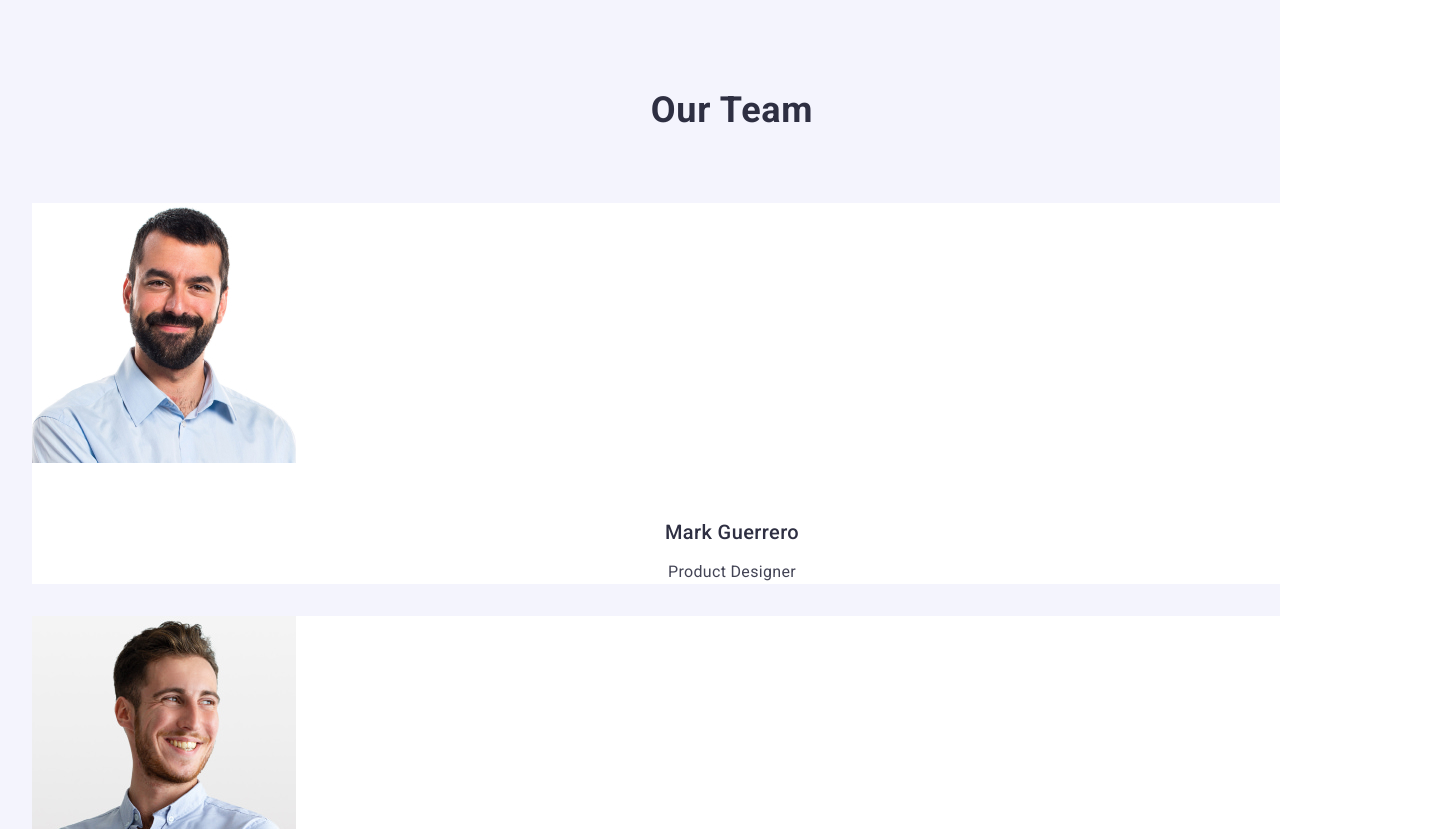
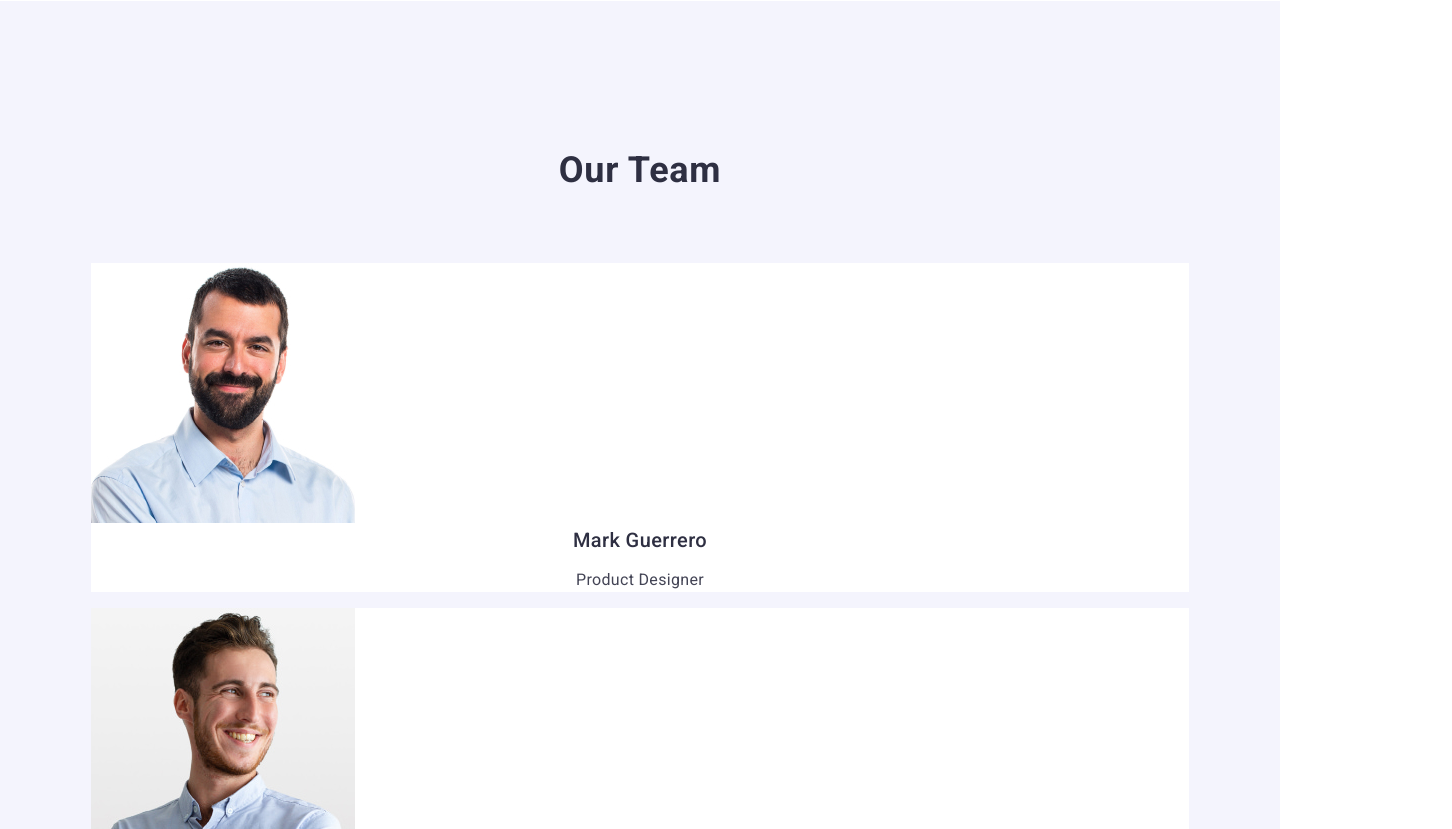
Before and after one commit to SvitlanaDovgopol/goit-markup-hw-03, a plain HTML site: page index.html in a window 1280 px wide. Shown: the part 1971-2800 px from the top of the page, 1452 px wide, since content can reach past the window. Drawn offline with nearby package versions, Linux system fonts and the light colour scheme.

Commit message:
співробітники

```diff
--- a/css/styles.css
+++ b/css/styles.css
@@ -28,11 +28,12 @@ body {
 /*Container*/
 
 .container {
-  margin-left: auto;
-  margin-right: auto;
-  width: 1440px;
-  padding-left: 20px;
-  padding-right: 20px;
+  max-width: 1128px;
+  padding-left: 15px;
+  padding-right: 15px;
+  padding-top: 0px;
+  padding-bottom: 0px;
+  margin: 0 auto;
   outline: 5px tomato;
 }
 
@@ -199,7 +200,7 @@ body {
 
 /* Values*/
 
-.section-title {
+.section .title {
   margin-top: 0px;
 }
 .values .title {
@@ -250,13 +251,8 @@ body {
   margin-bottom: 8px;
 }
 
-.team-photo {
-  margin-bottom: 32px;
-}
-
 .team-item {
   background-color: var(--primary-white-color);
-  margin-bottom: 32px;
 }
 
 .team-position {
@@ -265,7 +261,6 @@ body {
   line-height: 1.5;
   text-align: center;
   letter-spacing: 0.02em;
-  margin-bottom: 32px;
 }
 
 /*Footer section*/
--- a/index.html
+++ b/index.html
@@ -6,7 +6,10 @@
     <meta name="viewport" content="width=device-width, initial-scale=1.0" />
     <title>WebStudio</title>
     <style>
-  ul{list-style: none;}</style>
+      ul {
+        list-style: none;
+      }
+    </style>
     <link rel="preconnect" href="https://fonts.googleapis.com" />
     <link rel="preconnect" href="https://fonts.gstatic.com" crossorigin />
     <link
@@ -59,8 +62,6 @@
       </div>
     </header>
 
-</div>
-
     <main>
       <!--Hero section-->
       <section class="hero section">
@@ -73,13 +74,13 @@
       <!--Our values-->
       <section class="values section">
         <div class="container">
-        <h2 hidden class="section-title">Our values</h2>
+          <h2 hidden class="section title">Our values</h2>
           <ul class="values list">
             <li>
               <h3 class="values title">Strategy</h3>
               <p class="values-text">
-              Our goal is to identify the business problem to walk away with the
-              perfect and creative solution.
+                Our goal is to identify the business problem to walk away with
+                the perfect and creative solution.
               </p>
             </li>
             <li>
@@ -108,7 +109,7 @@
       </section>
 
       <!--Our services section-->
-      <section class="services section.no-padding ">
+      <section class="services section.no-padding">
         <h2 class="section-title">What are we doing</h2>
         <ul class="list">
           <li class="services-item">
@@ -144,7 +145,8 @@
           <h2 class="section-title">Our Team</h2>
           <ul class="list">
             <li class="team-item">
-            <img class="team-photo"
+              <img
+                class="team-photo"
                 src="./images/mark.jpg"
                 alt="Mark Guerrero Product Designer"
                 width="264"
@@ -154,7 +156,8 @@
               <p class="team-position">Product Designer</p>
             </li>
             <li class="team-item">
-            <img class="team-photo"
+              <img
+                class="team-photo"
                 src="./images/tom.jpg"
                 alt="Tom Ford Frontend Developer"
                 width="264"
@@ -164,7 +167,8 @@
               <p class="team-position">Frontend Developer</p>
             </li>
             <li class="team-item">
-            <img class="team-photo"
+              <img
+                class="team-photo"
                 src="./images/camila.jpg"
                 alt="Camila Garcia Marketing"
                 width="264"
@@ -174,7 +178,8 @@
               <p class="team-position">Marketing</p>
             </li>
             <li class="team-item">
-            <img class="team-photo"
+              <img
+                class="team-photo"
                 src="./images/daniel.jpg"
                 alt="Daniel Wilson Designer"
                 width="264"
@@ -195,8 +200,8 @@
           Web<span class="logo-footer">Studio</span></a
         >
         <p>
-        Increase the flow of customers and sales for your business with digital
-        marketing & growth solutions.
+          Increase the flow of customers and sales for your business with
+          digital marketing & growth solutions.
         </p>
       </div>
     </footer>
```
Lines whose indentation alone changed are shown as unchanged.
